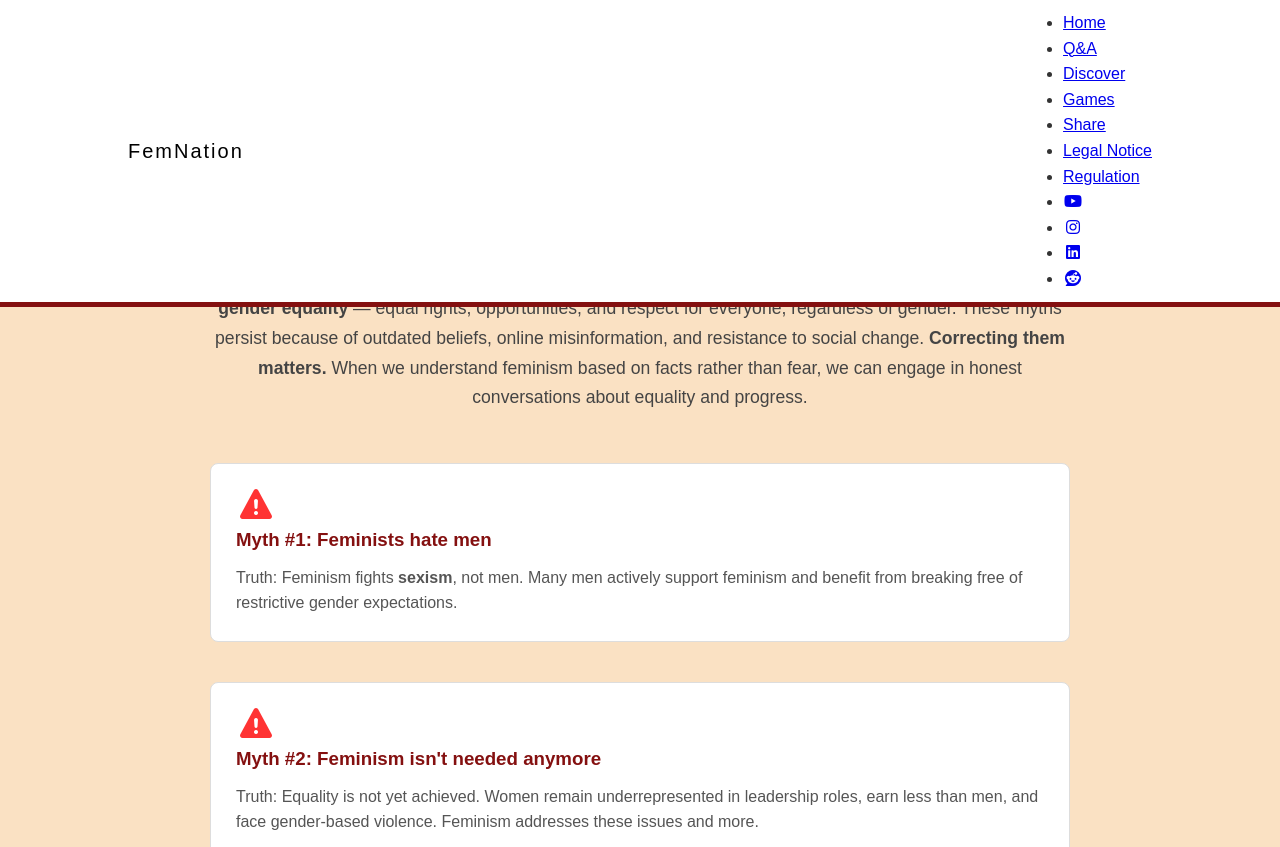
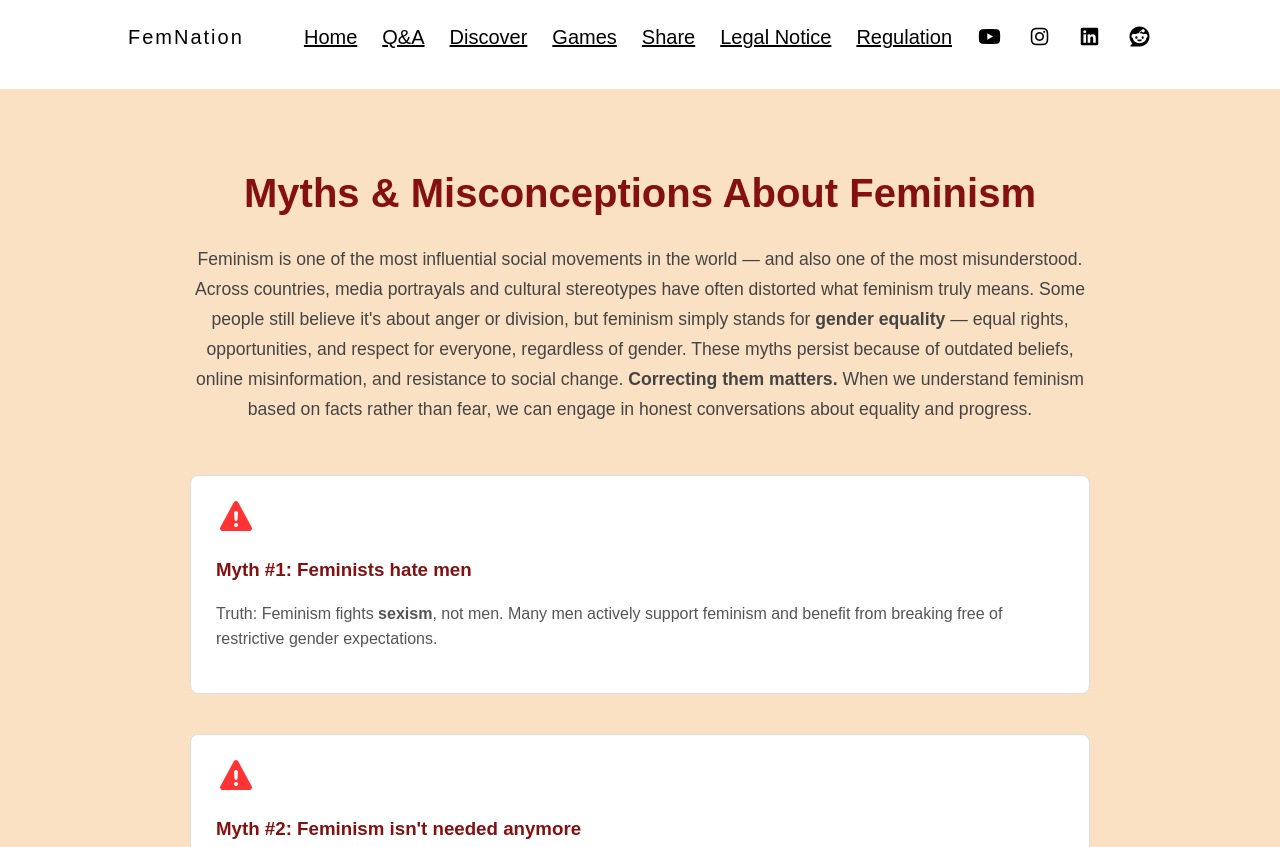
Before and after one commit to Mia-mi-s/FemNation-, a plain HTML site: page index/myths.html in a window 1280 px wide. Shown: the top 847 px of the page. Drawn offline with Linux system fonts and the light colour scheme.

Commit message:
final push

```diff
--- a/index/css/GameCss/game3.css
+++ b/index/css/GameCss/game3.css
@@ -7,7 +7,7 @@
     --font-stack: 'Arial', sans-serif;
 }
 
-/* --- Global Styles --- */
+/* Global Styles */
 body {
     font-family: var(--font-stack);
     background-color: var(--secondary-color);
--- a/index/css/feminism.css
+++ b/index/css/feminism.css
@@ -1,4 +1,4 @@
-/* --- FEMINISM 101 PAGE STYLES --- */
+/*FEMINISM 101 PAGE */
 
 /* General Reset */
 * {
--- a/index/css/myths.css
+++ b/index/css/myths.css
@@ -1,11 +1,44 @@
 /* General Reset */
 * {
-    margin: 0;
-    padding: 0;
-    box-sizing: border-box;
     font-family: sans-serif;
 }
+nav{
+    margin: 0;
+    padding: 5px 10%;
+    box-sizing: border-box;
+    background-color: white;
+    border-bottom: 15px solid white;
+    position: fixed;
+    top: 0;
+    left: 0;
+    width: 100%;
+    display: flex;
+    align-items: center;
+    justify-content: space-between;
+    z-index: 1000;
+ }
+ .logo{
+    font-size: 20px;
+    font-weight: 400;
+    color: black;
+    letter-spacing: 2px;
+ }
+.nav-link{
+    list-style: none;
+    display: flex;
+    gap: 25px;
+}
+.nav-link li a{
+    position: relative;
+    font-size: 20px;
+    font-weight: 500;
+    color: black
 
+}
+/*changes the color when you hover over the links*/
+.nav-link li a:hover{
+    color:  rgb(132, 16, 16);
+}
 /* Body */
 body.page {
     background-color: #fae1c3;
@@ -13,43 +46,7 @@ body.page {
     line-height: 1.6;
 }
 
-/* Navigation */
-nav {
-    background-color: white;
-    border-bottom: 5px solid #841010;
-    padding: 10px 10%;
-    position: fixed;
-    width: 100%;
-    top: 0;
-    display: flex;
-    justify-content: space-between;
-    align-items: center;
-    z-index: 1000;
-}
 
-.logo {
-    font-size: 20px;
-    letter-spacing: 2px;
-    font-weight: 400;
-    color: black;
-}
-
-.navlink {
-    list-style: none;
-    display: flex;
-    gap: 25px;
-}
-
-.navlink li a {
-    font-size: 20px;
-    font-weight: 500;
-    color: black;
-    text-decoration: none;
-}
-
-.navlink li a:hover {
-    color: rgb(132, 16, 16);
-}
 
 /* Main Content */
 .content {
```
Also changed, not shown: index/myths.html (+0 -1 lines), README.txt.
